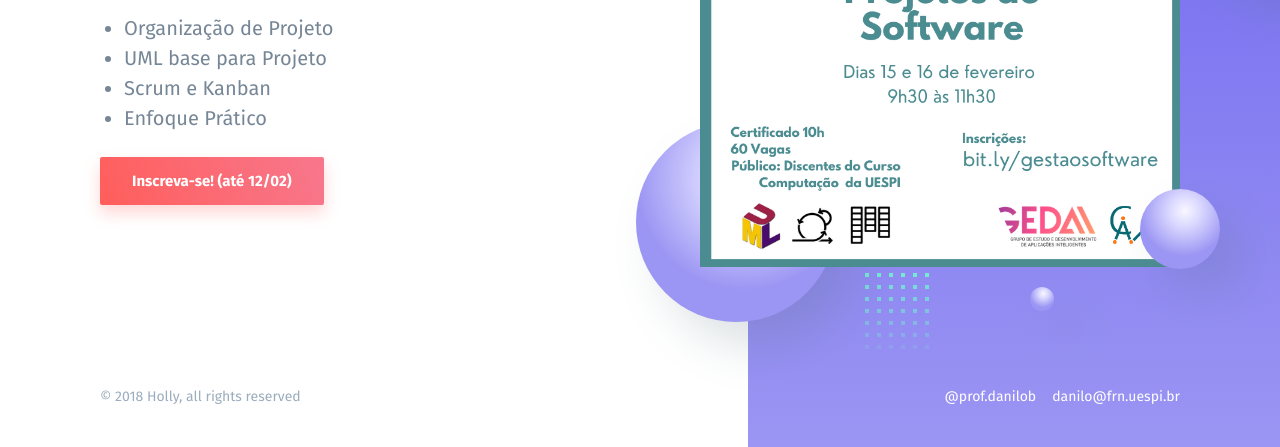
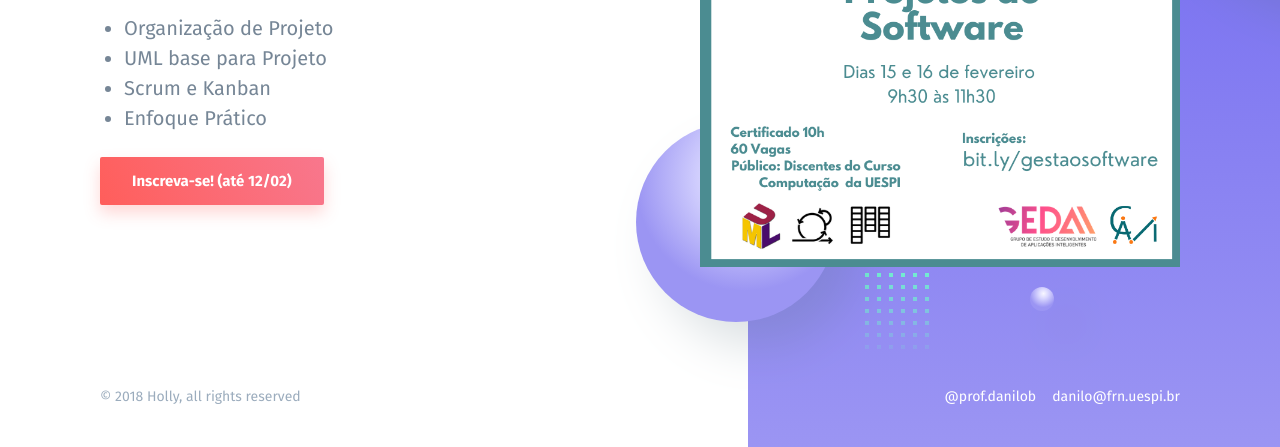
Before and after one commit to danilob/gestaoagil, a plain HTML site: page index.html in a window 1280 px wide. Shown: the part 373-820 px from the top of the page. Drawn offline with nearby package versions, Linux system fonts and the light colour scheme.

Commit message:
removendo elementos

```diff
--- a/index.html
+++ b/index.html
@@ -132,26 +132,9 @@
                             <img src="imagem.png" />
 
                             </div>
-                            <div class="hero-ball hero-ball-3 is-revealing">
-                                <svg width="80" height="80" viewBox="0 0 80 80" xmlns="http://www.w3.org/2000/svg">
-                                    <defs>
-                                        <radialGradient cx="56.15%" cy="27.43%" fx="56.15%" fy="27.43%" r="57.526%" gradientTransform="matrix(.5626 -.82673 .8022 .54591 .026 .589)" id="ball-3-a">
-                                            <stop stop-color="#F8F7FF" offset="0%"/>
-                                            <stop stop-color="#DAD8FF" offset="34.827%"/>
-                                            <stop stop-color="#9B95F3" offset="100%"/>
-                                        </radialGradient>
-                                        <filter x="-500%" y="-500%" width="1000%" height="1000%" filterUnits="objectBoundingBox" id="dropshadow-ball-3">
-                                            <feOffset dx="24" dy="24" in="SourceAlpha" result="shadowOffsetOuter"/>
-                                            <feGaussianBlur stdDeviation="24" in="shadowOffsetOuter" result="shadowBlurOuter"/>
-                                            <feColorMatrix values="0 0 0 0 0.10 0 0 0 0 0.17 0 0 0 0 0.21 0 0 0 0.22 0" in="shadowBlurOuter"/>
-                                        </filter>
-                                    </defs>
-                                    <circle cx="40" cy="40" r="40" fill="#FFF" fill-rule="evenodd" style="filter:url(#dropshadow-ball-3)"/>
-                                    <circle cx="40" cy="40" r="40" fill="url(#ball-3-a)" fill-rule="evenodd"/>
-                                </svg>
-                            </div>
+
                             <div class="hero-ball hero-ball-4 is-revealing">
-                                <svg width="40" height="40" viewBox="0 0 40 40" xmlns="http://www.w3.org/2000/svg">
+                                <svg width="20" height="20" viewBox="0 0 20 20" xmlns="http://www.w3.org/2000/svg">
                                     <defs>
                                         <radialGradient cx="56.15%" cy="27.43%" fx="56.15%" fy="27.43%" r="57.526%" gradientTransform="matrix(.5626 -.82673 .8022 .54591 .026 .589)" id="ball-4-a">
                                             <stop stop-color="#F8F7FF" offset="0%"/>
```
